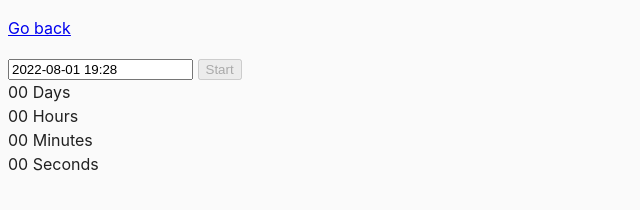
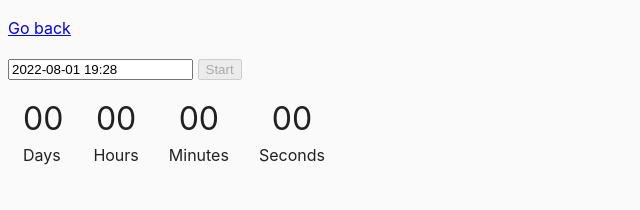
Before and after one commit to YuriiLeo/goit-js-hw-09, a website built with Parcel: page src/02-timer.html in a window 1280 px wide. Shown: the whole page, without its empty margins (0-640 px from the left). Built offline with nearby package versions, Linux system fonts and the light colour scheme.

Commit message:
add styles

```diff
--- a/src/css/common.css
+++ b/src/css/common.css
@@ -16,3 +16,17 @@ img {
   display: block;
   max-width: 100%;
 }
+
+.timer {
+  display:flex;
+}
+
+.field {
+  margin: 15px;
+}
+
+.value {
+  display: flex;
+  justify-content: center;
+  font-size: xx-large;
+}
```
